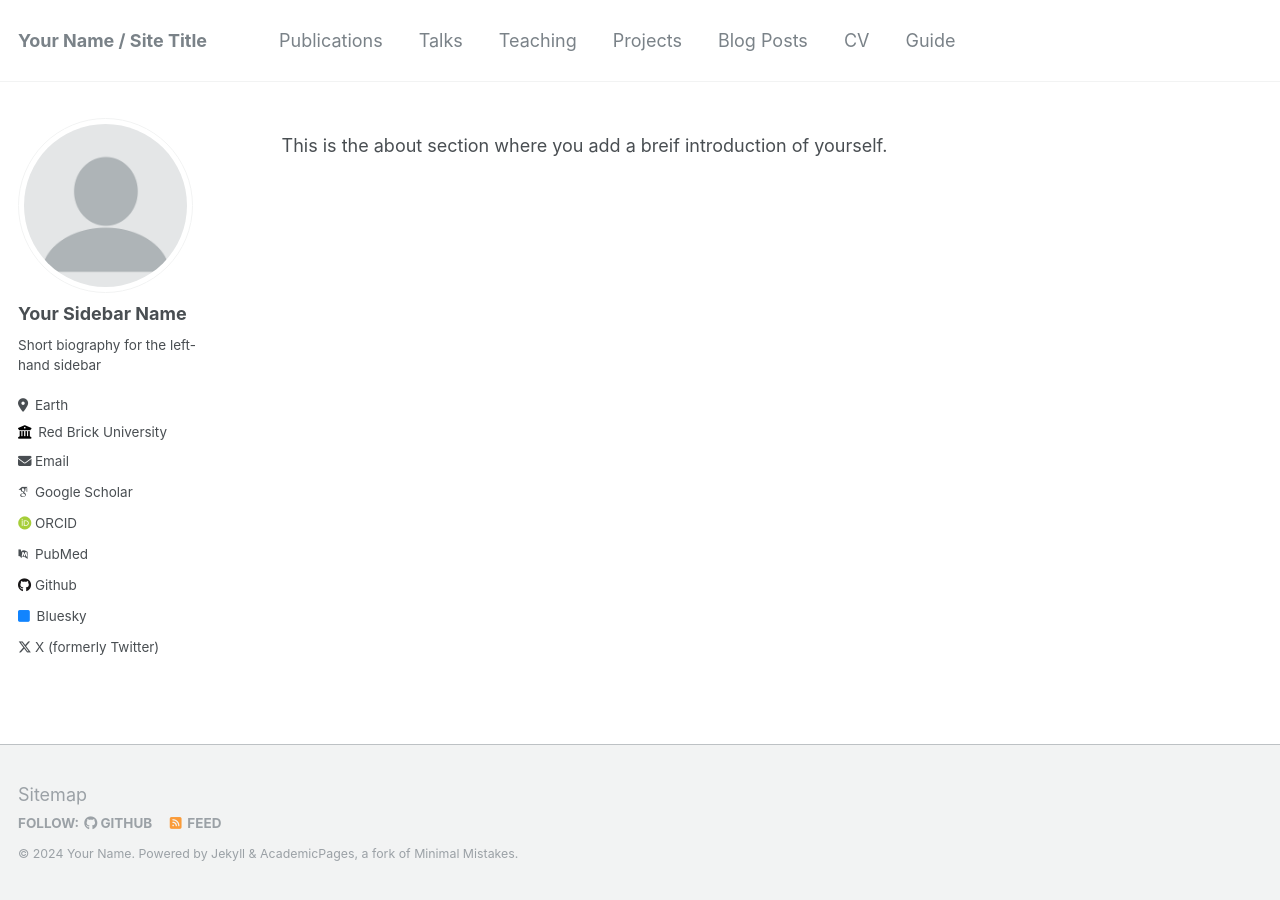
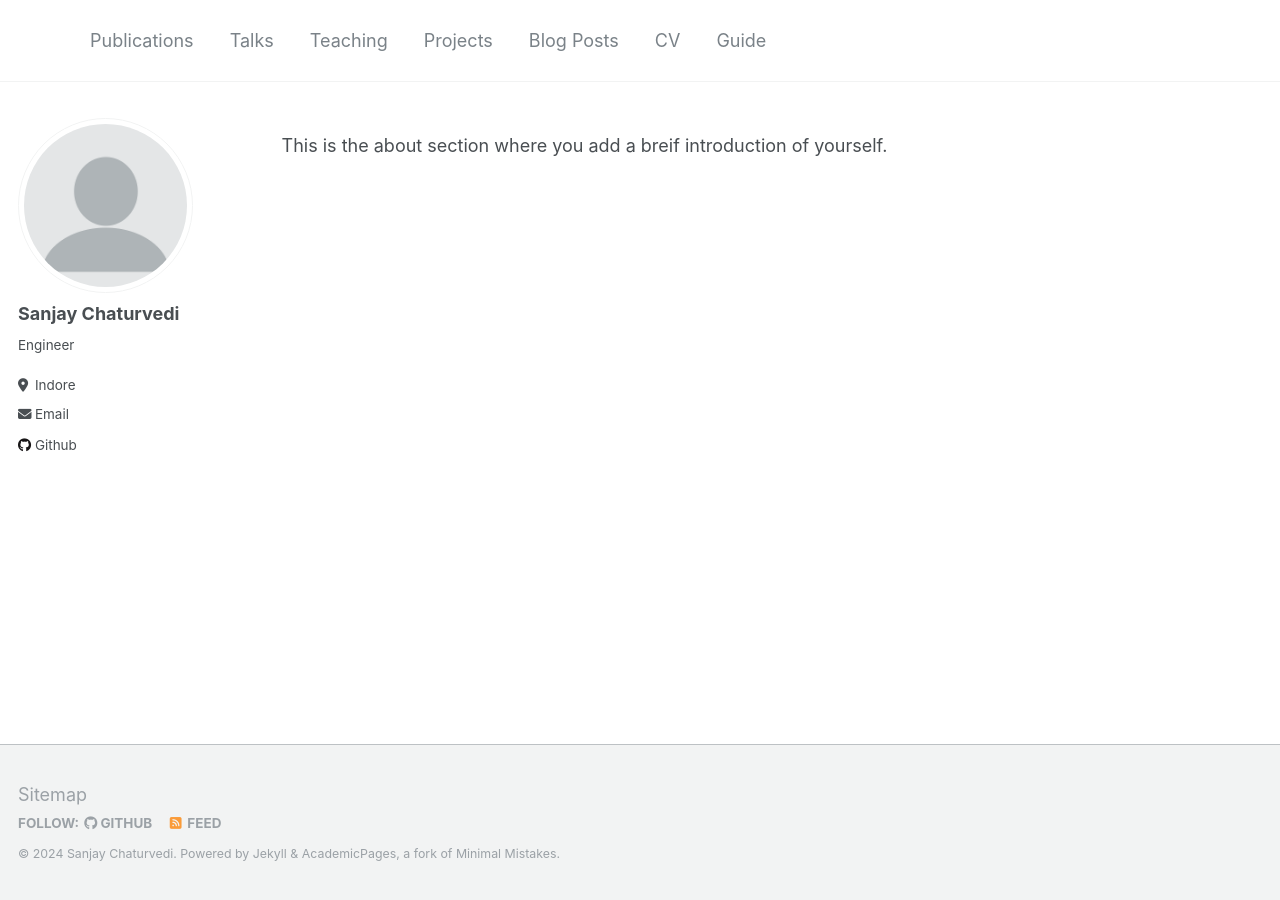
Before and after one commit to sanjay-ji/sanjay-ji.github.io, a Jekyll site: the page built from _pages/about.md, in a window 1280 px wide. Built offline with Jekyll 4.4.1, drawn with Linux system fonts in a browser that asks for light colours; some web fonts are replaced.

Commit message:
Update 1 _config.yml

```diff
--- a/_config.yml
+++ b/_config.yml
@@ -8,13 +8,13 @@
 
 # Basic Site Settings
 locale                   : "en-US"
-title                    : "Your Name / Site Title"
+title                    : ""
 title_separator          : "-"
-name                     : &name "Your Name"
+name                     : &name "Sanjay Chaturvedi"
 description              : &description "personal description"
-url                      : https://academicpages.github.io # the base hostname & protocol for your site e.g. "https://mmistakes.github.io"
+url                      : https://sanjay-ji.github.io # the base hostname & protocol for your site e.g. "https://mmistakes.github.io"
 baseurl                  : "" # the subpath of your site, e.g. "/blog"
-repository               : "academicpages/academicpages.github.io"
+repository               : "sanjay-ji/sanjay-ji.github.io"
 
 # Site Author - The following control what appear as part of the author content on the side bar.
 #               If a field is blank the icon and link will not appear, otherwise it will be shown.
@@ -22,32 +22,32 @@ repository               : "academicpages/academicpages.github.io"
 author:
   # Biographic information
   avatar           : "profile.png"
-  name             : "Your Sidebar Name"
+  name             : "Sanjay Chaturvedi"
   pronouns         : # example: "she/her"
-  bio              : "Short biography for the left-hand sidebar"
-  location         : "Earth"
-  employer         : "Red Brick University"
+  bio              : "Engineer"
+  location         : "Indore"
+  employer         : # "Red Brick University"
   uri              : # URL
-  email            : "none@example.org"
+  email            : "sanjaychaturvedi36@gmail.com"
 
   # Academic websites
   arxiv            : # URL - Update with the correct link to your profile
-  googlescholar    : "https://scholar.google.com/citations?user=PS_CX0AAAAAJ"
+  googlescholar    : # "https://scholar.google.com/citations?user=PS_CX0AAAAAJ"
   impactstory      : # URL
-  orcid            : "http://orcid.org/yourorcidurl"
-  pubmed           : "https://www.ncbi.nlm.nih.gov/pubmed/?term=john+snow"
+  orcid            : # "http://orcid.org/yourorcidurl"
+  pubmed           : # "https://www.ncbi.nlm.nih.gov/pubmed/?term=john+snow"
   researchgate     : # URL
 
   # Repositories and software development
   bitbucket        : # Username - Update with your username on the site
   codepen          : # Username
   dribbble         : # Username
-  github           : "academicpages"
+  github           : "sanjay-ji"
   kaggle           : # Username
   stackoverflow    : # User number or user number and name (i.e., use "1" or "1/jeff-atwood")
 
   # Social media
-  bluesky          : "bsky.app" # Replace this with you Bluesky username
+  bluesky          : # "bsky.app" # Replace this with you Bluesky username
   facebook         : # Username
   flickr           : # Username
   foursquare       : # Username
@@ -64,7 +64,7 @@ author:
   steam            : # Username
   telegram         : # URL
   tumblr           : # Username
-  twitter          : "UniofOxford"  # Replace this with your X / Twitter handle
+  twitter          : # "UniofOxford"  # Replace this with your X / Twitter handle
   vine             : # Username
   weibo            : # Username
   wikipedia        : # Username
@@ -119,7 +119,7 @@ yandex_site_verification :
 
 # Social Sharing
 twitter:
-  username               : &twitter
+  username               : # &twitter
 facebook:
   username               :
   app_id                 :
```
